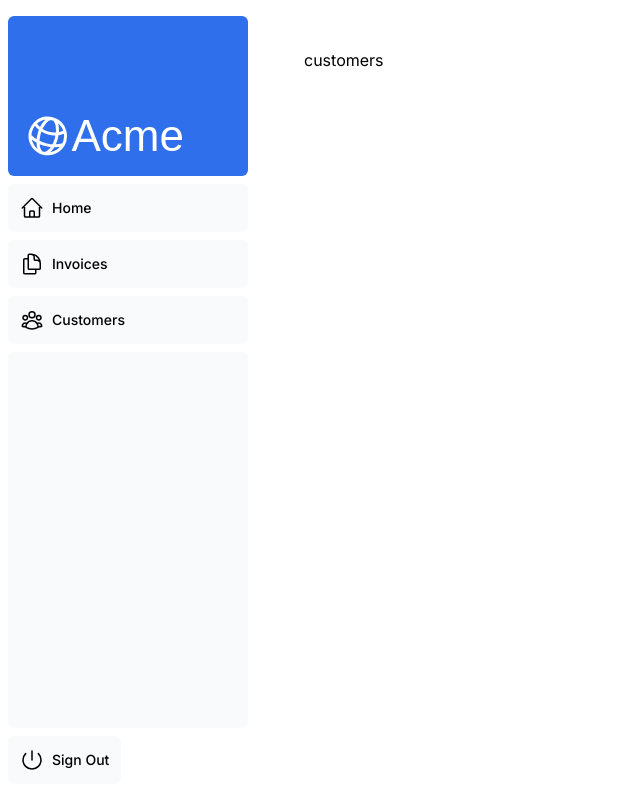
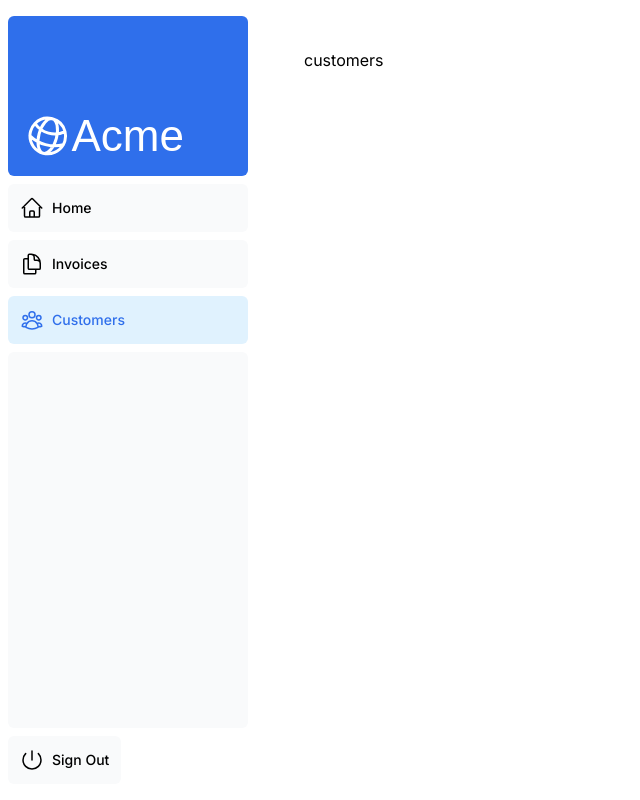
Before and after one commit to tiger-githubb/Nextdash, a Next.js app: page /dashboard/customers in a window 1280 px wide. Shown: the whole page, without its empty margins (0-640 px from the left). Built offline with nearby package versions, Linux system fonts and the light colour scheme; a web font is replaced by a local one.

Commit message:
active effect using useclient

```diff
--- a/app/ui/dashboard/nav-links.tsx
+++ b/app/ui/dashboard/nav-links.tsx
@@ -1,8 +1,14 @@
+'use client';
+
 import {
   UserGroupIcon,
   HomeIcon,
   DocumentDuplicateIcon,
 } from '@heroicons/react/24/outline';
+import Link from 'next/link';
+import { usePathname } from 'next/navigation';
+import clsx from 'clsx';
+
 
 // Map of links to display in the side navigation.
 // Depending on the size of the application, this would be stored in a database.
@@ -17,19 +23,26 @@
 ];
 
 export default function NavLinks() {
+  const pathname = usePathname();
+
   return (
     <>
       {links.map((link) => {
         const LinkIcon = link.icon;
         return (
-          <a
-            key={link.name}
-            href={link.href}
-            className="flex h-[48px] grow items-center justify-center gap-2 rounded-md bg-gray-50 p-3 text-sm font-medium hover:bg-sky-100 hover:text-blue-600 md:flex-none md:justify-start md:p-2 md:px-3"
-          >
-            <LinkIcon className="w-6" />
-            <p className="hidden md:block">{link.name}</p>
-          </a>
+          <Link
+          key={link.name}
+          href={link.href}
+          className={clsx(
+            'flex h-[48px] grow items-center justify-center gap-2 rounded-md bg-gray-50 p-3 text-sm font-medium hover:bg-sky-100 hover:text-blue-600 md:flex-none md:justify-start md:p-2 md:px-3',
+            {
+              'bg-sky-100 text-blue-600': pathname === link.href,
+            },
+          )}
+        >
+          <LinkIcon className="w-6" />
+          <p className="hidden md:block">{link.name}</p>
+        </Link>
         );
       })}
     </>
```
